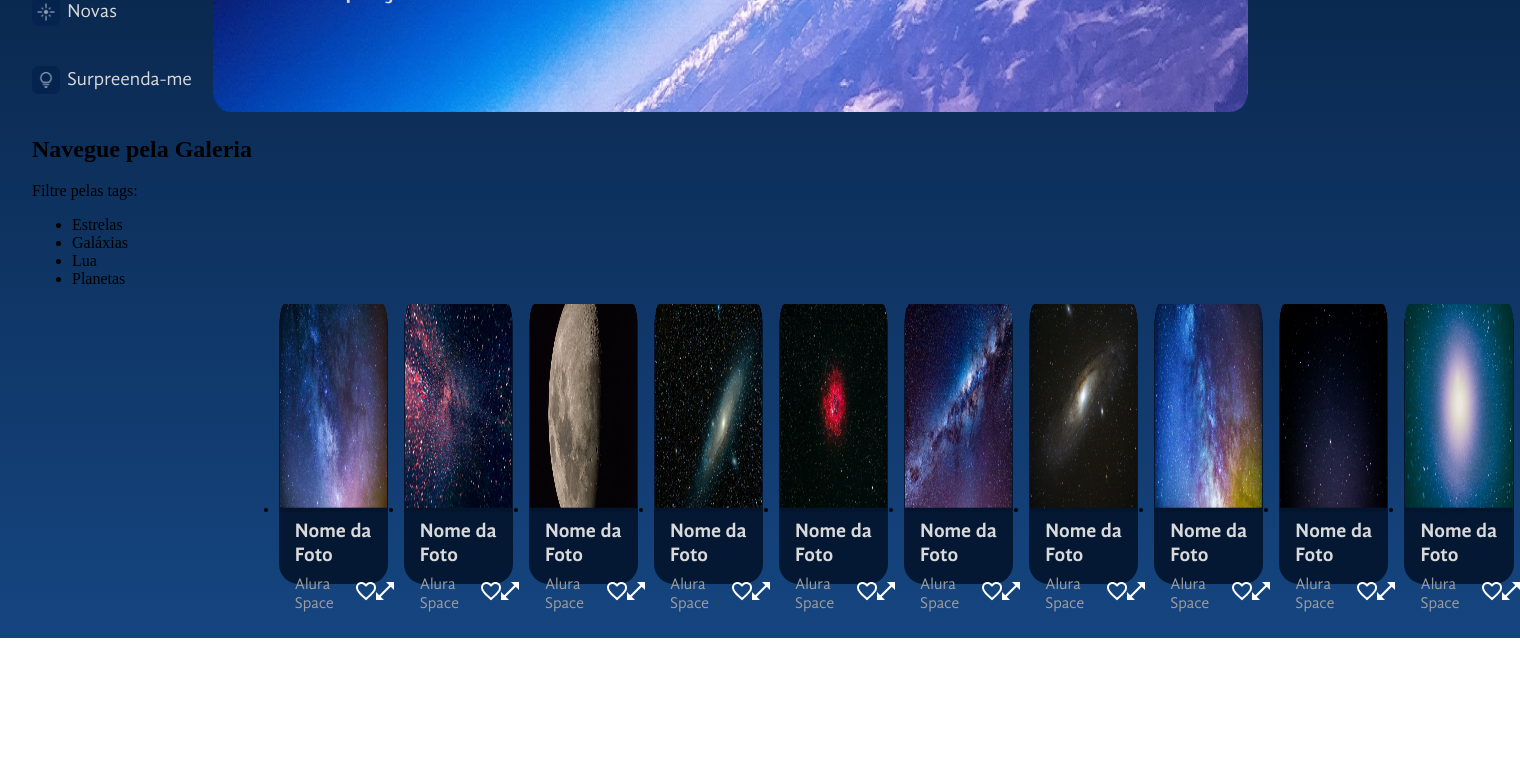
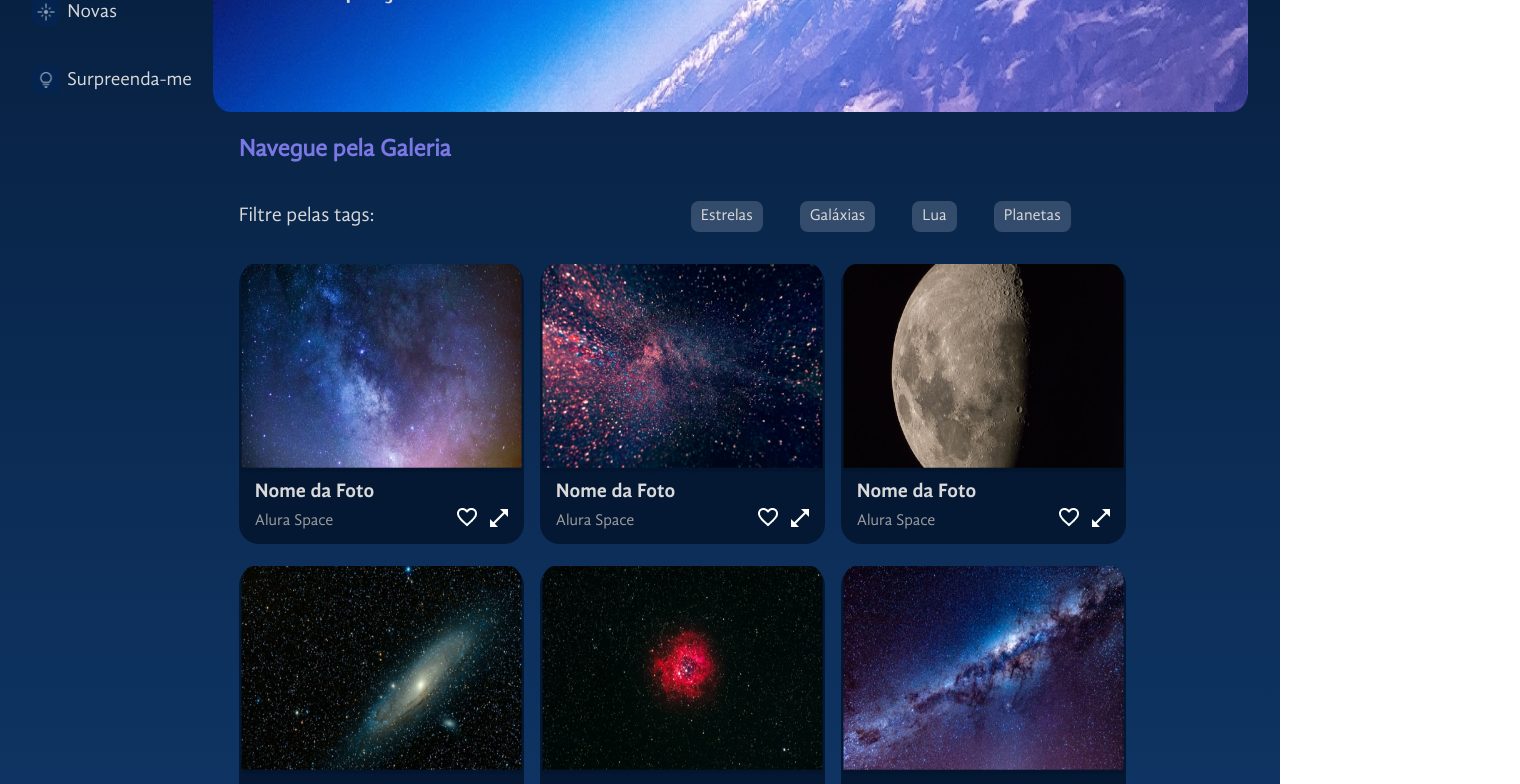
Before and after one commit to marcelluscaio/ReactArquivosEstaticos, a React (Create React App) app: page / in a window 1280 px wide. Shown: the part 380-1164 px from the top of the page, 1520 px wide, since content can reach past the window. Before the commit the page ends 1018 px from the top, so only its background shows below. Built offline with nearby package versions, Linux system fonts and the light colour scheme.

Commit message:
feat: styling of gallery

```diff
--- a/src/components/Gallery/index.jsx
+++ b/src/components/Gallery/index.jsx
@@ -6,10 +6,10 @@ import Tags from '../Tags';
 
 export default function Gallery(){
    return(
-      <section>
+      <section className={styles.gallery}>
          <h2>Navegue pela Galeria</h2>
          <Tags/>
-         <ul className={styles.gallery}>
+         <ul className={styles.gallery__cards}>
             {photos.map(photo => {
                return(
                   <li key={photo.id} className={styles.gallery__card}>
--- a/src/components/Gallery/style/Gallery.module.scss
+++ b/src/components/Gallery/style/Gallery.module.scss
@@ -1,9 +1,9 @@
 @import '../../../styles/variables';
 
 .gallery {
-   display: flex;
+   /* display: flex;
    justify-content: space-between;
-   align-items: flex-start;
+   align-items: flex-start; */
 
    margin-top: 1rem;
    margin-bottom: 2rem;
@@ -45,21 +45,24 @@
       display: flex;
       justify-content: space-between;
       align-items: center;
+
+      box-sizing: border-box;
       padding: 0 1rem;
-      box-sizing: border-box;
       width: 100%;
 
       p {
         margin: 0;
         margin-top: 0.5rem;
+
         color: $cinza-claro;
       }
 
       span {
-        width: 20%;
         display: flex;
         justify-content: space-between;
         align-items: center;
+
+        width: 20%;
 
         img {
           cursor: pointer;
@@ -76,8 +79,9 @@
   &__descricao {
     margin: 0;
     padding: 0 16px;
-    font-size: 1.25rem;
+
     color: $cor-do-texto;
     font-family: $fonte-bold;
+    font-size: 1.25rem;
   }
 }
--- a/src/components/Tags/index.jsx
+++ b/src/components/Tags/index.jsx
@@ -2,9 +2,9 @@ import styles from "./style/Tags.module.scss"
 
 export default function Tags(){
    return(
-      <div>
+      <div className={styles.tags}>
          <p>Filtre pelas tags:</p>
-         <ul>
+         <ul className={styles.tags__lista}>
             <li>Estrelas</li>
             <li>Galáxias</li>
             <li>Lua</li>
```
Also changed, not shown: 1 other file (tests, documents, lock files or other folders).
